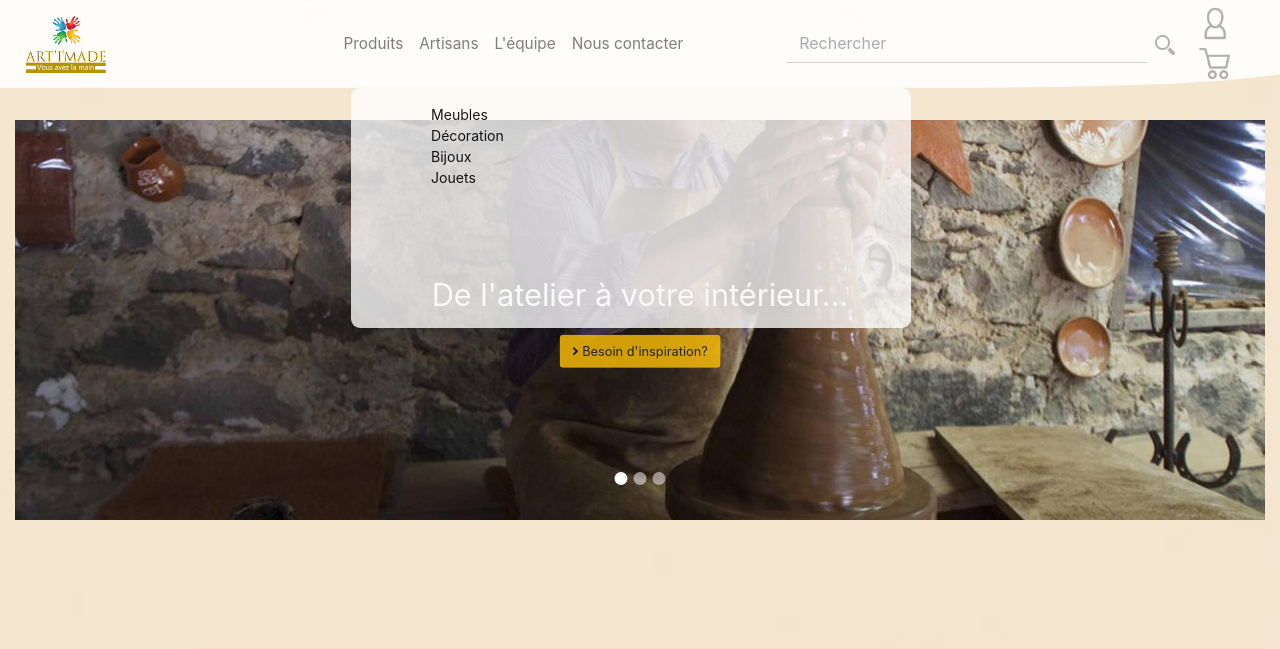
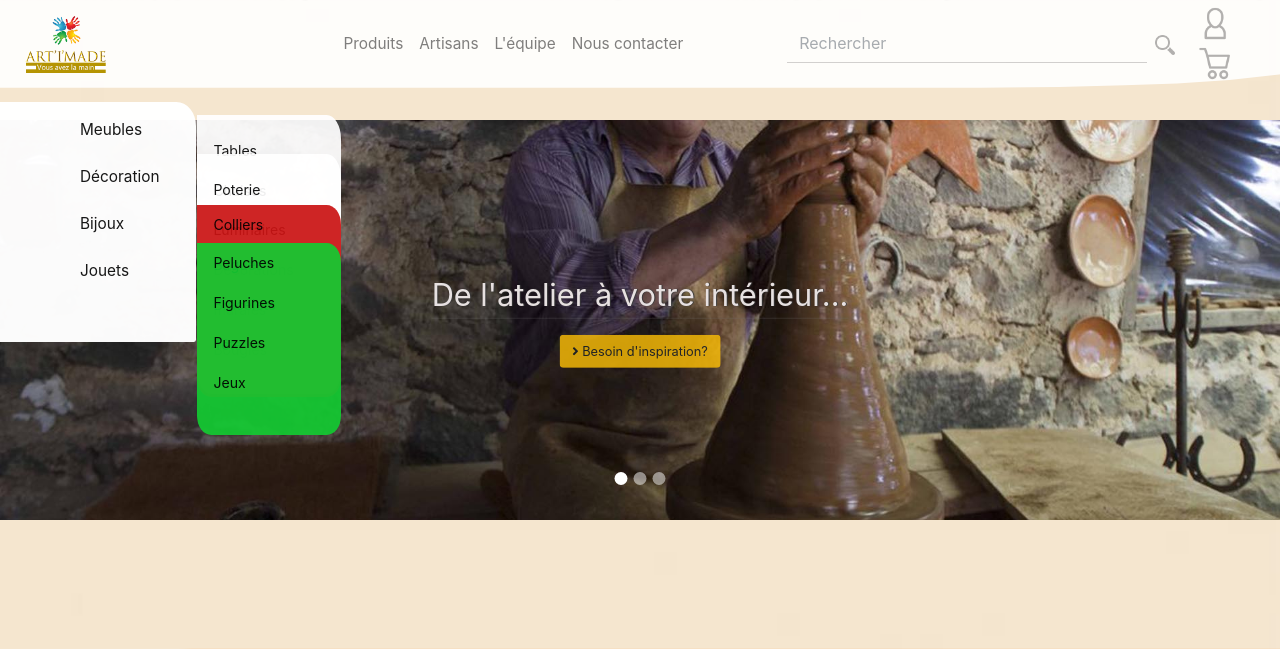
Before and after one commit to Unautrepseudo/TrainingCourse-project, a Symfony app: template templates/site/home.html.twig in a window 1280 px wide; the page is wider, and only the part inside the window is pictured. Shown: the top 649 px of that part. Run offline with Twig, Linux system fonts and the light colour scheme; the template is opened without the code that fills it, so the values that code supplies are empty; some libraries are stand-ins or nearby versions.

Commit message:
ready for js animations

```diff
--- a/public/css/style.css
+++ b/public/css/style.css
@@ -77,24 +77,21 @@ nav{
 
 /****Menu Dropdown Effect******/
 .menuDashboard{
-    width: 70vh;
+    width: 49vh;
     height: 30vh;
-    top:11vh;
-    background:rgba(255, 255, 255, 0.781);
+    top:8vw;
     position:fixed;
-    margin-left: 42vh;
-    border-radius:9px;
-    z-index: 10000;
+    z-index: 1000;
     display:flex;
 }
 
 .leftsubmenu li{
     list-style: none;
     color:rgba(0, 0, 0, 0.911);
-    font-size:1.1vw;
+    font-size:1.2vw;
 }
 
-.menuDashboard a{
+.submenu a{
     text-decoration: none;
     color:rgba(0, 0, 0, 0.911);
 
@@ -103,7 +100,71 @@ nav{
 .leftsubmenu{
     padding-left: 10vh;
     padding-top:2vh;
+    background:rgba(255, 255, 255, 0.979);
+    border-radius:0 10% 1% 0;
+
+
 }
+
+.rightsubmenu{
+    padding-top:2vh;
+    background:rgba(255, 255, 255, 0.925);
+    border-radius:0 10% 10% 10%;
+    padding-left:2vh;
+    width:18vh;
+    height:30vh;
+    top:9vw;
+    position:fixed;
+    z-index:1000;
+    margin-left:22.8vh;
+
+}
+
+.rightsubmenu li, .rightsubmenu2 li, .rightsubmenu3 li, .rightsubmenu4 li{
+    list-style: none;
+    color:rgba(0, 0, 0, 0.829);
+    font-size:1.1vw;
+    line-height: 5vh;
+}
+
+
+.rightsubmenu2{
+    padding-top:2vh;
+    background:rgba(255, 255, 255, 0.925);
+    border-radius:0 10% 10% 10%;
+    padding-left:2vh;
+    width:18vh;
+    height:30vh;
+    top:12vw;
+    position:fixed;
+    z-index:1001;
+    margin-left:22.8vh;
+}
+
+.rightsubmenu3{
+    background:rgba(202, 20, 20, 0.925);
+    border-radius:0 10% 10% 10%;
+    padding-left:2vh;
+    width:18vh;
+    height:24vh;
+    top:16vw;
+    position:fixed;
+    z-index:1001;
+    margin-left:22.8vh;
+}
+
+.rightsubmenu4{
+    background:rgba(20, 202, 50, 0.925);
+    border-radius:0 10% 10% 10%;
+    padding-left:2vh;
+    width:18vh;
+    height:24vh;
+    top:19vw;
+    position:fixed;
+    z-index:1001;
+    margin-left:22.8vh;
+}
+
 
 
 /*********************************************CAROUSEL*********/
--- a/templates/site/home.html.twig
+++ b/templates/site/home.html.twig
@@ -2,14 +2,41 @@
 
 {% block body %}
     <section>
-        <div class=" row menuDashboard">
-        <div class=" col-6 leftsubmenu">
-        <li><a href="">Meubles</a></li>
-        <li><a href="">Décoration</a></li>
-        <li><a href="">Bijoux</a></li>
-        <li><a href="">Jouets</a></li>
+        <div class=" row menuDashboard reveal">
+        <div class=" col-6 leftsubmenu submenu">
+            <li><a href="">Meubles</a></li><br>
+            <li><a href="">Décoration</a></li><br>
+            <li><a href="">Bijoux</a></li><br>
+            <li><a href="">Jouets</a></li><br>
         </div>
-        <div class=" col-6 rightsubmenu"></div>
+        </div>
+        <div class=" col-6 rightsubmenu submenu">
+
+                <li><a href="#">Tables</a></li>
+                <li><a href="#">Chaises</a></li>
+                <li><a href="#">Bureau</a></li>
+                <li><a href="#">Etagères</a></li>
+                <li><a href="#">Armoires</a></li>
+        </div>
+        <div class='rightsubmenu2 submenu'>
+            <li><a href="#">Poterie</a></li>
+            <li><a href="#">Luminaires</a></li>
+            <li><a href="#">Décorations murales</a></li>
+            <li><a href="#">Bougies</a></li>
+        </div>
+        <div class='rightsubmenu3 submenu'>
+            <li><a href="#">Colliers</a></li>
+            <li><a href="#">Bagues</a></li>
+            <li><a href="#">Bracelets</a></li>
+            <li><a href="#">Tête</a></li>
+        </div>
+        <div class='rightsubmenu4 submenu'>
+                <li><a href="#">Peluches</a></li>
+                <li><a href="#">Figurines</a></li>
+                <li><a href="#">Puzzles</a></li>
+                <li><a href="#">Jeux</a></li>
+        </div>
+
         </div>
     </section>
 
```
